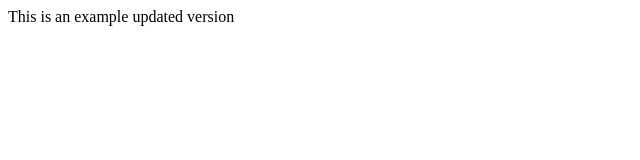
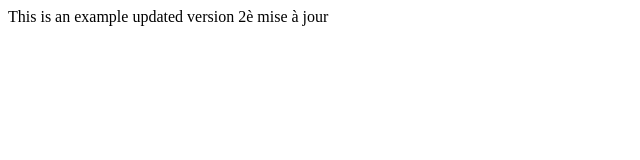
Before and after one commit to pmyfr/sample-gh-pages, a plain HTML site: page index.html in a window 1280 px wide. Shown: the whole page, without its empty margins (0-640 px from the left). Drawn offline with Linux system fonts and the light colour scheme.

Commit message:
2è mise à jour

```diff
--- a/index.html
+++ b/index.html
@@ -9,5 +9,6 @@
 <body>
     This is an example
     updated version
+    2è mise à jour
 </body>
 </html>
```
